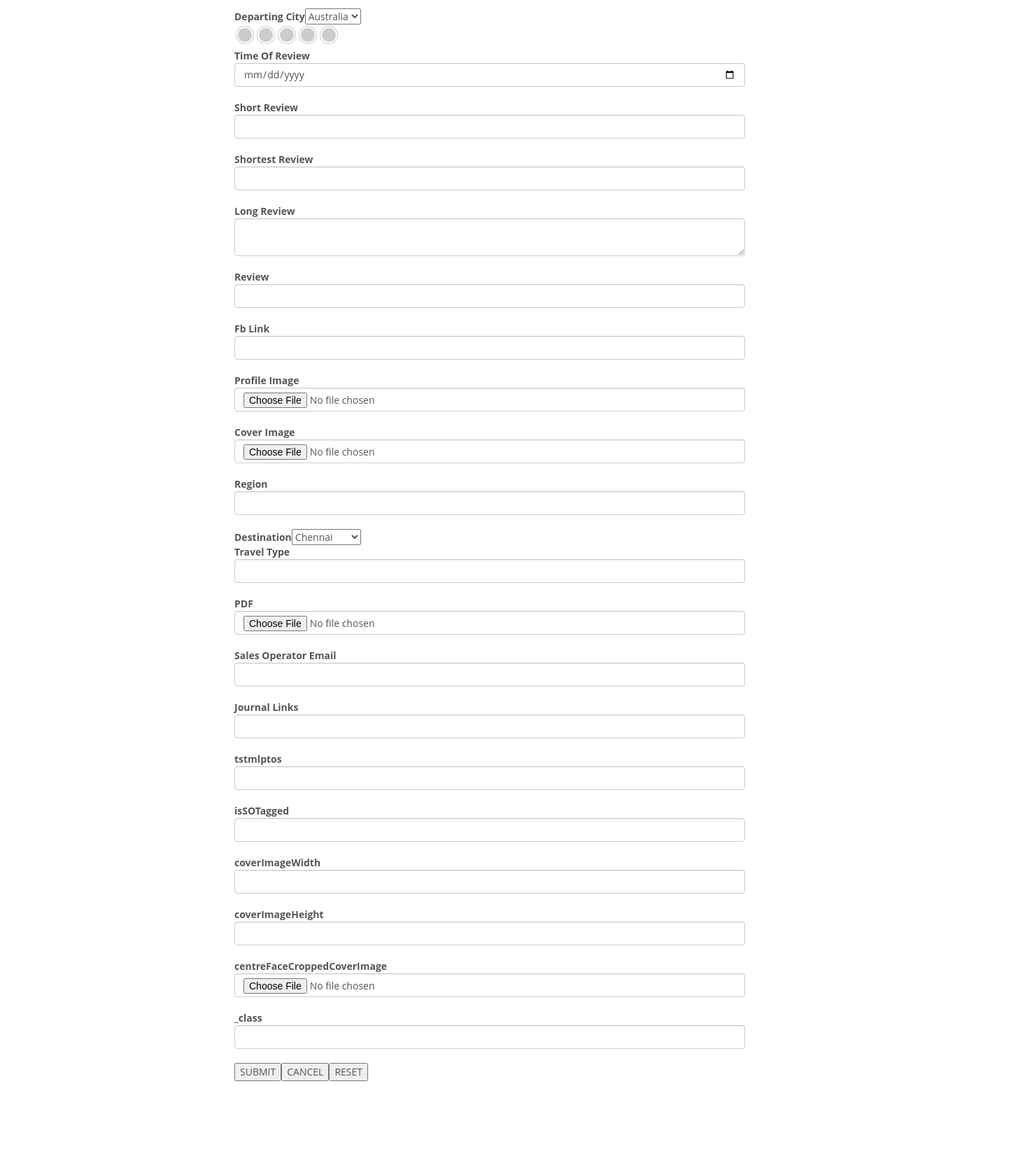
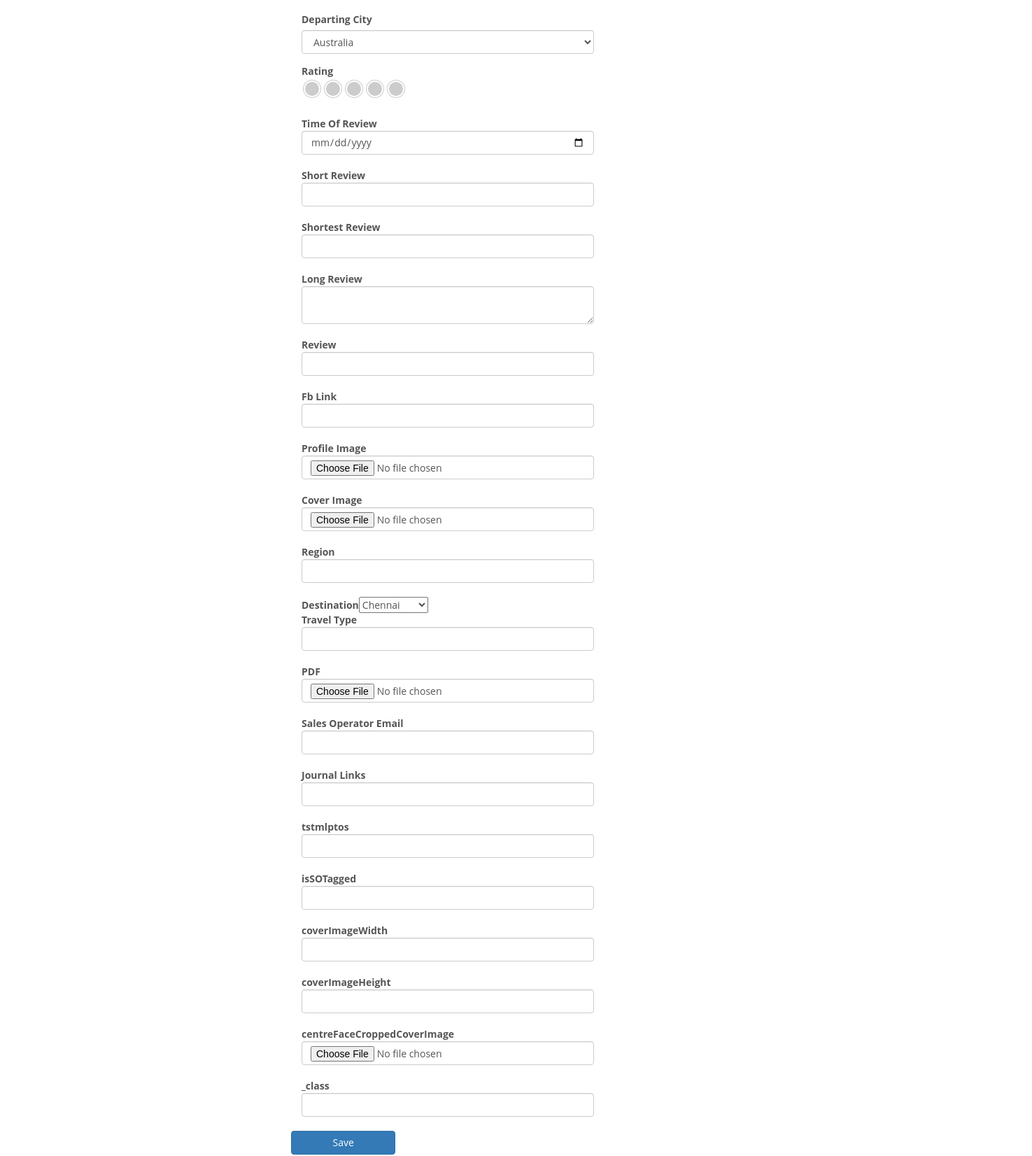
Before and after one commit to kaviyalakshi/pyt-testimonial-react, a React (Create React App) app: page / in a window 1280 px wide. Shown: the part 428-2080 px from the top of the page at 70% size, 1475 px wide, since content can reach past the window. Before the commit the page ends 1973 px from the top, so only its background shows below. Built offline with nearby package versions, Linux system fonts and the light colour scheme; the HTML template or start-up script is replaced by a standard one.

Commit message:
Move to route based struct

```diff
--- a/src/App.css
+++ b/src/App.css
@@ -16,6 +16,16 @@ body {
 -webkit-box-sizing: border-box;
 -moz-box-sizing: border-box;
 box-sizing: border-box;
+}
+
+.form-container {
+  width: 70%;
+  display: block;
+  margin: auto;
+}
+
+.col-md-8 {
+  margin: auto !important
 }
 
 .clearfix {
--- a/src/App.js
+++ b/src/App.js
@@ -1,141 +1,21 @@
 import React from "react";
 import "./App.css";
-import Rating from "react-rating";
+import {
+  HashRouter,
+  Route
+} from 'react-router-dom';
+
+import Index from './views/ViewTestimonials';
+import EditOrAddTestimonial from './views/PostTetimonial';
 
 class App extends React.Component {
-  state = {
-    rating: 0
-  };
-
-  handleFormSubmit = event => {
-    event.preventDefault();
-    let formData = new FormData(event.target);
-    var object = {};
-    formData.forEach(function(value, key) {
-      object[key] = value;
-    });
-    object.rating = this.state.rating;
-    var json = JSON.stringify(object);
-    console.log(json);
-  };
-
   render() {
     return (
-      <div className="row container">
-        <div className="col-md-8" style={{ textAlign: "center" }}>
-          <h1>Testimonials Data Collection</h1>
-          <form
-            name="data-collection"
-            onSubmit={this.handleFormSubmit}
-            action="post"
-            style={{ textAlign: "left" }}
-          >
-            <b>Itinerary ID </b>
-            <input type="text" name="itineraryId" class="form-control" />
-            <br />
-            <b>First Name</b>
-            <input type="text" name="fName" class="form-control" />
-            <br />
-            <b>Middle Name</b>
-            <input type="text" name="mName" class="form-control" />
-            <br />
-            <b>Last Name</b>
-            <input type="text" name="lName" class="form-control" />
-            <br />
-            <b>Departing Date</b>
-            <input type="date" name="DEP_DATE" class="form-control" />
-            <br />
-            <b>Departing City</b>
-            <select name="dep_city">
-              <option>Australia</option>
-              <option>Bali</option>
-              <option>Japan</option>
-            </select>
-            <br />
-            <Rating onClick={value => this.setState({ rating: value })} />
-
-            <br />
-            <b>Time Of Review </b>
-            <input type="date" name="timeOfReview" class="form-control" />
-            <br />
-            <b>Short Review</b>
-            <input type="text" name="shortReview" class="form-control" />
-            <br />
-            <b>Shortest Review</b>
-            <input type="text" name="shortestReview" class="form-control" />
-            <br />
-            <b>Long Review</b>
-            <textarea name="longReview" class="form-control" />
-            <br />
-            <b>Review</b>
-            <input type="text" name="review" class="form-control" />
-            <br />
-            <b>Fb Link</b>
-            <input type="url" name="fbLink" class="form-control" />
-            <br />
-            <b>Profile Image</b>
-            <input type="file" name="profileImage" class="form-control" />
-            <br />
-            <b>Cover Image</b>
-            <input type="file" name="coverImage" class="form-control" />
-            <br />
-            <b>Region</b>
-            <input type="text" name="region" class="form-control" />
-            <br />
-            <b>Destination</b>
-            <select name="Desti">
-              <option>Chennai</option>
-              <option>Bangalore</option>
-              <option>Coimbatore</option>
-            </select>
-            <br />
-            <b>Travel Type</b>
-            <input type="text" name="ttype" class="form-control" />
-            <br />
-            <b>PDF</b>
-            <input type="file" name="pdf" class="form-control" />
-            <br />
-            <b>Sales Operator Email</b>
-            <input type="email" name="soemail" class="form-control" />
-            <br />
-            <b>Journal Links</b>
-            <input type="url" name="jrnllnks" class="form-control" />
-            <br />
-            <b>tstmlptos</b>
-            <input type="text" name="tstmlptos" class="form-control" />
-            <br />
-            <b>isSOTagged</b>
-            <input type="text" name="isSOTagged" class="form-control" />
-            <br />
-            <b>coverImageWidth</b>
-            <input type="text" name="coverImageWidth" class="form-control" />
-            <br />
-            <b>coverImageHeight</b>
-            <input type="text" name="coverImageHeight" class="form-control" />
-            <br />
-            <b>centreFaceCroppedCoverImage</b>
-            <input
-              type="file"
-              name="centreFaceCroppedCoverImage"
-              class="form-control"
-            />
-            <br />
-            <b>_class</b>
-            <input type="text" name="_class" class="form-control" />
-            <br />
-            <button type="submit" name="sub">
-              SUBMIT
-            </button>
-            <button type="cancel" name="can">
-              CANCEL
-            </button>
-            <button type="reset" name="res">
-              RESET
-            </button>
-          </form>
-        </div>
-      </div>
-    );
+      <HashRouter>
+        <Route path="/" component={Index} />
+        <Route path="/testimonial" component={EditOrAddTestimonial} />
+      </HashRouter>
+    )
   }
 }
 
--- /dev/null
+++ b/src/views/ViewTestimonials.jsx
@@ -0,0 +1,140 @@
+import React from "react";
+import Rating from "react-rating";
+
+class App extends React.Component {
+  state = {
+    rating: 0
+  };
+
+  handleFormSubmit = event => {
+    event.preventDefault();
+    let formData = new FormData(event.target);
+    var object = {};
+    formData.forEach(function(value, key) {
+      object[key] = value;
+    });
+    object.rating = this.state.rating;
+    var json = JSON.stringify(object);
+    console.log(json);
+  };
+
+  render() {
+    return (
+      <div className="row form-container">
+        <div className="col-md-12">
+          <h3>Testimonials Data Collection</h3>
+          <br></br>
+          <form
+            name="data-collection"
+            onSubmit={this.handleFormSubmit}
+            action="post"
+            className="form-group"
+            style={{ textAlign: "left" }}
+          >
+            <b>Itinerary ID </b>
+            <input type="text" name="itineraryId" class="form-control" />
+            <br />
+            <b>First Name</b>
+            <input type="text" name="fName" class="form-control" />
+            <br />
+            <b>Middle Name</b>
+            <input type="text" name="mName" class="form-control" />
+            <br />
+            <b>Last Name</b>
+            <input type="text" name="lName" class="form-control" />
+            <br />
+            <b>Departing Date</b>
+            <input type="date" name="DEP_DATE" class="form-control" />
+            <br />
+            <div className="form-group">
+              <label>Departing City</label>
+              <select name="dep_city" className="form-control">
+                <option>Australia</option>
+                <option>Bali</option>
+                <option>Japan</option>
+              </select>
+            </div>
+            <b>Rating</b><br />
+            <Rating onClick={value => this.setState({ rating: value })} />
+            <br /><br />
+            <b>Time Of Review </b>
+            <input type="date" name="timeOfReview" class="form-control" />
+            <br />
+            <b>Short Review</b>
+            <input type="text" name="shortReview" class="form-control" />
+            <br />
+            <b>Shortest Review</b>
+            <input type="text" name="shortestReview" class="form-control" />
+            <br />
+            <b>Long Review</b>
+            <textarea name="longReview" class="form-control" />
+            <br />
+            <b>Review</b>
+            <input type="text" name="review" class="form-control" />
+            <br />
+            <b>Fb Link</b>
+            <input type="url" name="fbLink" class="form-control" />
+            <br />
+            <b>Profile Image</b>
+            <input type="file" name="profileImage" class="form-control" />
+            <br />
+            <b>Cover Image</b>
+            <input type="file" name="coverImage" class="form-control" />
+            <br />
+            <b>Region</b>
+            <input type="text" name="region" class="form-control" />
+            <br />
+            <b>Destination</b>
+            <select name="Desti">
+              <option>Chennai</option>
+              <option>Bangalore</option>
+              <option>Coimbatore</option>
+            </select>
+            <br />
+            <b>Travel Type</b>
+            <input type="text" name="ttype" class="form-control" />
+            <br />
+            <b>PDF</b>
+            <input type="file" name="pdf" class="form-control" />
+            <br />
+            <b>Sales Operator Email</b>
+            <input type="email" name="soemail" class="form-control" />
+            <br />
+            <b>Journal Links</b>
+            <input type="url" name="jrnllnks" class="form-control" />
+            <br />
+            <b>tstmlptos</b>
+            <input type="text" name="tstmlptos" class="form-control" />
+            <br />
+            <b>isSOTagged</b>
+            <input type="text" name="isSOTagged" class="form-control" />
+            <br />
+            <b>coverImageWidth</b>
+            <input type="text" name="coverImageWidth" class="form-control" />
+            <br />
+            <b>coverImageHeight</b>
+            <input type="text" name="coverImageHeight" class="form-control" />
+            <br />
+            <b>centreFaceCroppedCoverImage</b>
+            <input
+              type="file"
+              name="centreFaceCroppedCoverImage"
+              class="form-control"
+            />
+            <br />
+            <b>_class</b>
+            <input type="text" name="_class" class="form-control" />
+            <br />
+            <div className="row">
+              <button type="button" className="col-md-4 btn btn-primary">
+                Save
+              </button>
+            </div>
+          </form>
+        </div>
+      </div>
+    );
+  }
+}
+
+export default App;
```
Also changed, not shown: src/views/PostTetimonial.jsx (added).
